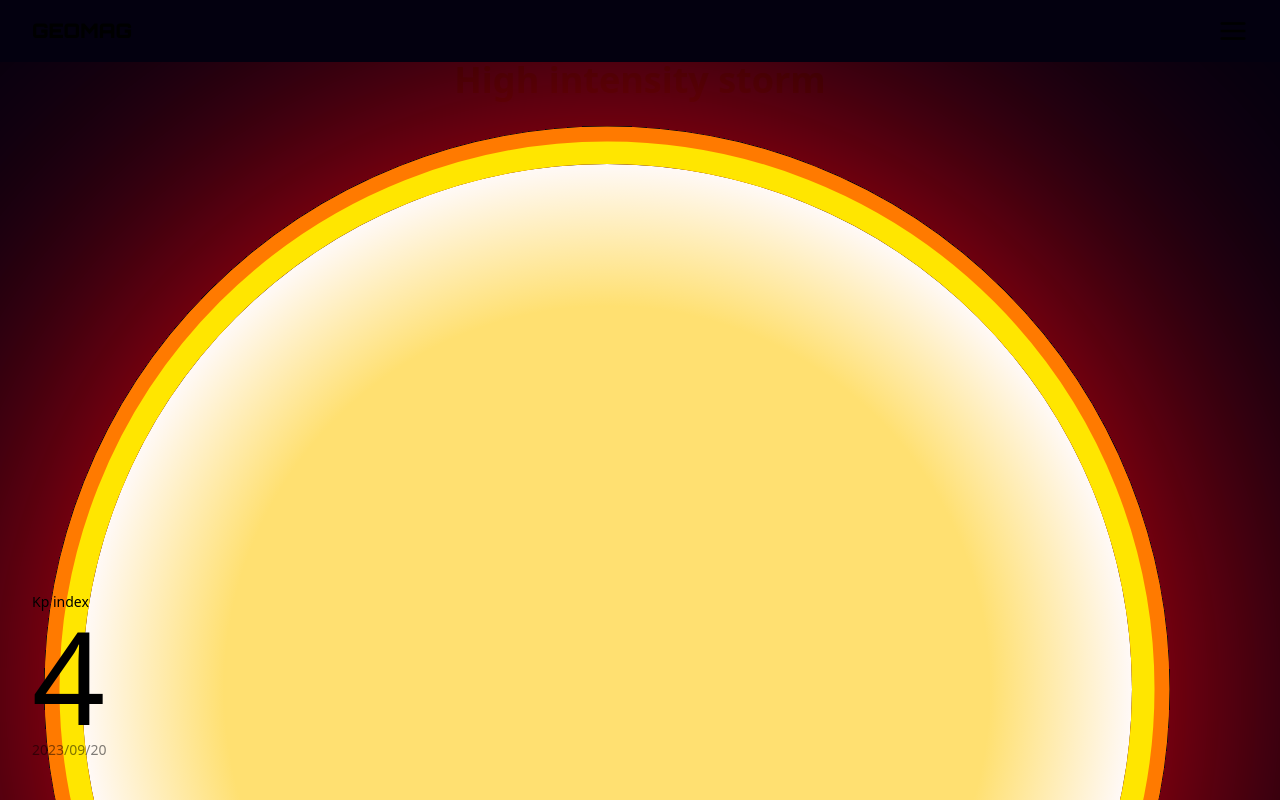
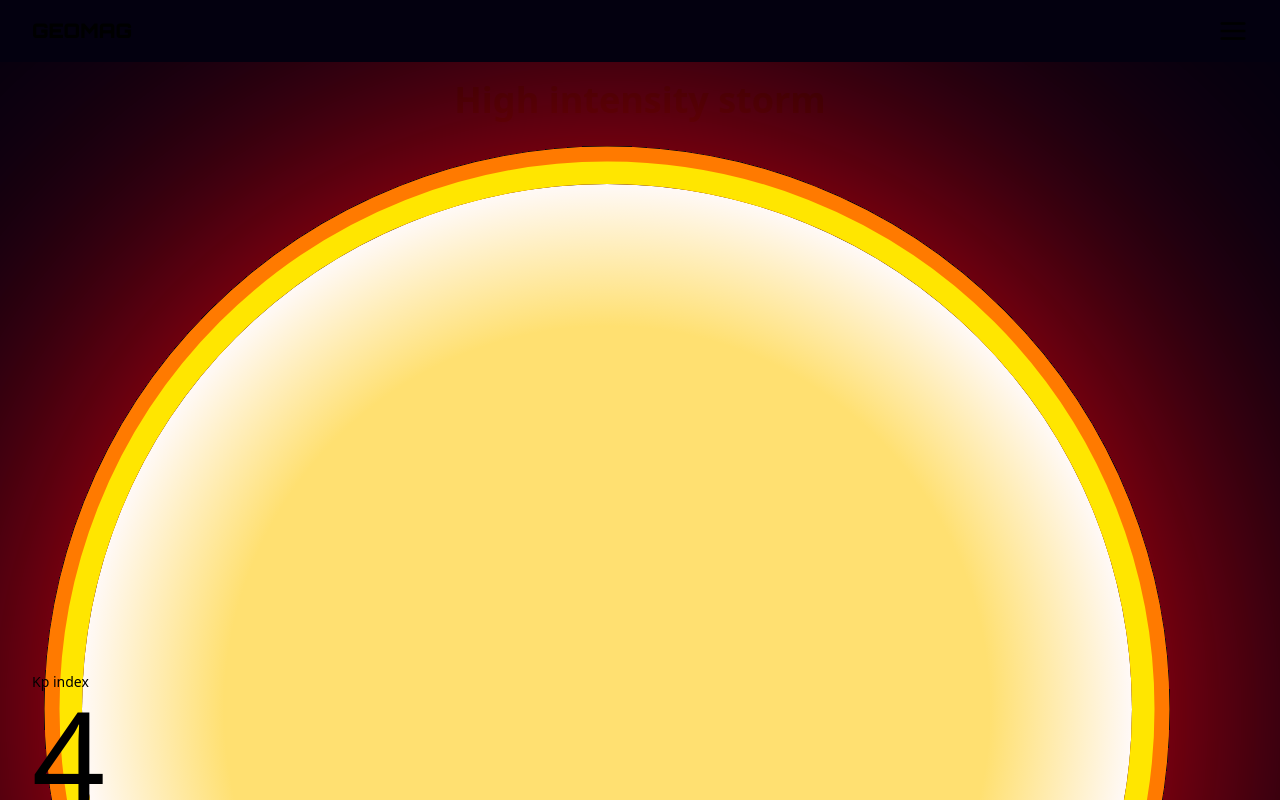
Before and after one commit to jmakhmudov/geomagnetic-storm-prediction, a Next.js app: page / in a window 1280 px wide. Shown: the top 800 px of the page. Built offline with nearby package versions, Linux system fonts and the light colour scheme.

Commit message:
nav bug fix

```diff
--- a/src/app/globals.css
+++ b/src/app/globals.css
@@ -22,7 +22,7 @@ body {
 }
 
 main {
-  @apply px-8 relative h-screen pt-10;
+  @apply px-8 relative h-screen mt-20;
 }
 
 h1 {
--- a/src/components/Navbar.tsx
+++ b/src/components/Navbar.tsx
@@ -35,7 +35,7 @@ const Navbar = () => {
                 }
             </div>
 
-            <section className={`fixed left-0 right-0 top-0 bottom-0 ${isMenuOpen ? "opacity-100 z-40" : "opacity-0 -z-10"} grid place-items-center bg-[#03000F] bg-opacity-90 backdrop-blur-sm z-40 transition-opacity duration-300`}>
+            <section className={`fixed left-0 right-0 top-0 bottom-0 ${isMenuOpen ? "block" : "hidden"} grid place-items-center bg-[#03000F] bg-opacity-90 backdrop-blur-sm z-40 transition-opacity duration-300`}>
                 <ul className="grid place-items-center gap-10 font-bold text-4xl">
                     <Link onClick={toggleMenu} className="navlinks" href="/kp">
                         Kp index
--- a/tailwind.config.ts
+++ b/tailwind.config.ts
@@ -12,13 +12,8 @@ const config: Config = {
         montserrat: ['Montserrat', 'sans'],
         orbitron: ['Orbitron', 'sans']
       },
-      backgroundImage: {
-        'gradient-radial': 'radial-gradient(var(--tw-gradient-stops))',
-        'gradient-conic':
-          'conic-gradient(from 180deg at 50% 50%, var(--tw-gradient-stops))',
-      },
     },
   },
   plugins: [],
 }
-export default config
+export default config;
```
